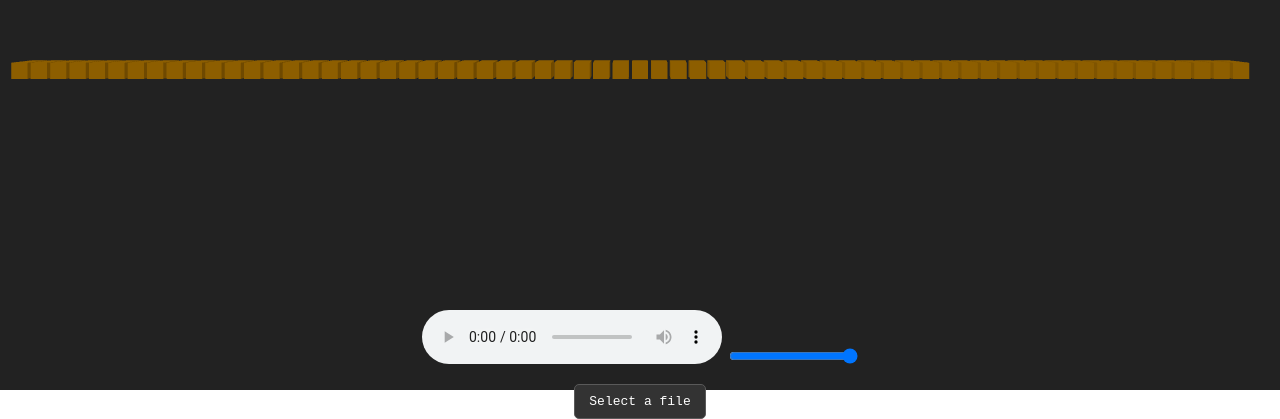
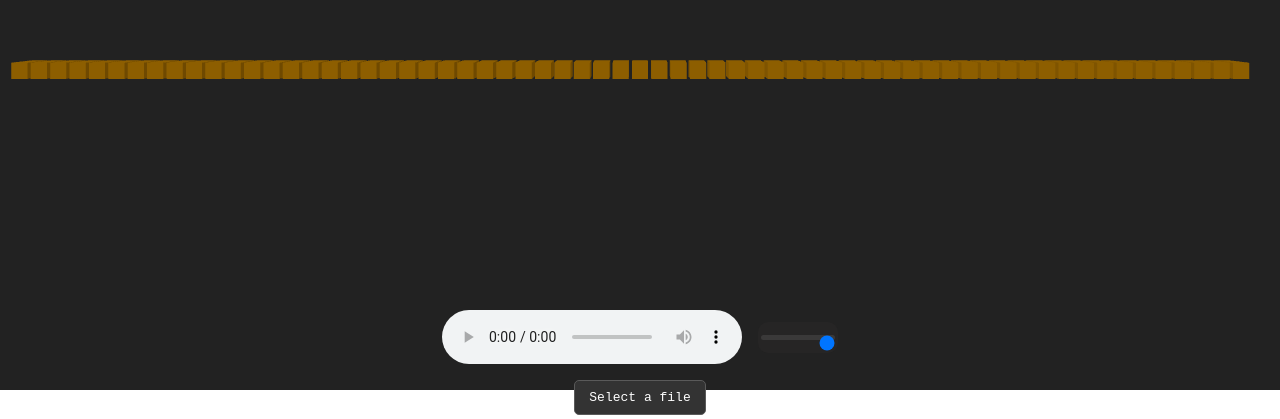
Before and after one commit to htu86/three-audio-visualizer, a website built with Vite: page index.html in a window 1280 px wide. Shown: the part 410-829 px from the top of the page. Built offline with nearby package versions, Linux system fonts and the light colour scheme; animation ran at ten frames a second.

Commit message:
Add: Styling for audio-container

```diff
--- a/src/style.css
+++ b/src/style.css
@@ -42,5 +42,29 @@ canvas {
 }
 .input-button:hover{
   background-color: #474747;
+}
 
+.audio-container{
+  display: flex;
+  justify-content: center;
+  align-items: center;
+  gap:1rem
 }
+
+.audio-slider{
+-webkit-appearance: none;
+  appearance: none;
+  background: #262525;
+  cursor: pointer;
+  width: 5rem;
+  height: 31px;
+  border-radius: 10px;
+  padding: 0 0.2rem;
+}
+.audio-slider::-webkit-slider-runnable-track {
+  display: flex;
+  align-items: center;
+  background: #3a3939;
+  border-radius: 10px;
+  height: 5px;
+}
```
